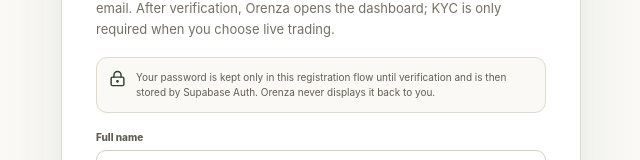
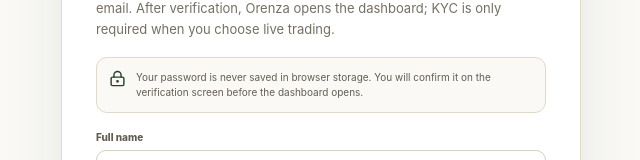
Before and after one commit to Asian-ubong/orenza-platform, a Next.js app: page /register in a window 1280 px wide. Shown: the part 237-397 px from the top of the page, without its empty margins (319-959 px from the left). Built offline with nearby package versions, Linux system fonts and the light colour scheme.

Commit message:
security: do not persist signup password in browser storage

```diff
--- a/app/register/page.tsx
+++ b/app/register/page.tsx
@@ -27,16 +27,12 @@
       const supabase = getSupabaseBrowser();
       const { error: otpError } = await supabase.auth.signInWithOtp({
         email: normalizedEmail,
-        options: {
-          shouldCreateUser: true,
-          data: { full_name: fullName.trim(), phone: phone.trim() },
-        },
+        options: { shouldCreateUser: true, data: { full_name: fullName.trim(), phone: phone.trim() } },
       });
       if (otpError) throw otpError;
       sessionStorage.setItem('orenza_pending_email', normalizedEmail);
       sessionStorage.setItem('orenza_pending_name', fullName.trim());
       sessionStorage.setItem('orenza_pending_phone', phone.trim());
-      sessionStorage.setItem('orenza_pending_password', password);
       sessionStorage.setItem('orenza_auth_flow', 'signup');
       sessionStorage.setItem('orenza_auth_challenge_id', `supabase:${encodeURIComponent(normalizedEmail)}:signup`);
       router.replace('/verify');
@@ -48,7 +44,7 @@
     <div className="authBrand"><img src="/brand/orenza-mark.svg" alt="ORENZA" /><div><b>ORENZA</b><span>TRADE. GROW. SUCCEED.</span></div></div>
     <p className="eyebrow">ACCOUNT REGISTRATION</p><h1>Create your Orenza account</h1>
     <p className="authSub">Create your account and receive a unique one-time verification code by email. After verification, Orenza opens the dashboard; KYC is only required when you choose live trading.</p>
-    <div className="authNotice"><LockKeyhole size={17}/><span>Your password is kept only in this registration flow until verification and is then stored by Supabase Auth. Orenza never displays it back to you.</span></div>
+    <div className="authNotice"><LockKeyhole size={17}/><span>Your password is never saved in browser storage. You will confirm it on the verification screen before the dashboard opens.</span></div>
     <form onSubmit={register} className="authForm">
       <label>Full name<input value={fullName} onChange={e=>setFullName(e.target.value)} autoComplete="name" placeholder="Full name" required /></label>
       <label>Email address<input value={email} onChange={e=>setEmail(e.target.value)} type="email" autoComplete="email" placeholder="you@example.com" required /></label>
```
